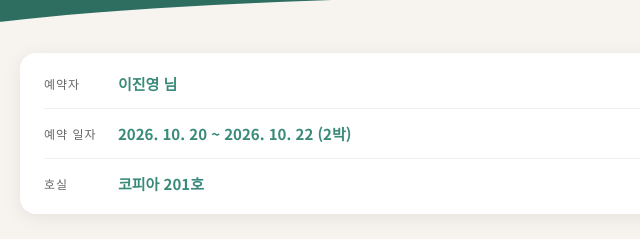
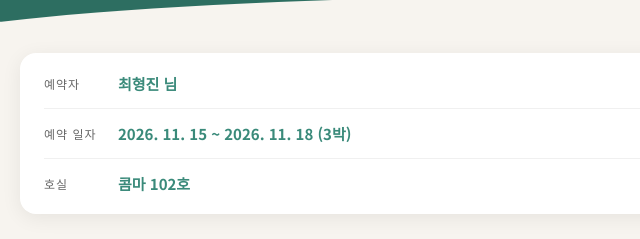
Before and after one commit to partyok-create/idino-guide, a plain HTML site: page index.html in a window 1280 px wide. Shown: the part 190-429 px from the top of the page, 0-640 px from the left. Drawn offline with Linux system fonts and the light colour scheme.

Commit message:
예약 업데이트: 최형진 (index.html)

```diff
--- a/index.html
+++ b/index.html
@@ -34,9 +34,9 @@
 </style></head><body>
 <div class="hero"><div class="hero-symbol">♤ &nbsp; ♤</div><div class="hero-title">아이디노 제주</div><div class="hero-sub">이 용 안 내</div></div>
 <div class="info-card">
-<div class="info-item"><label>예약자</label><div class="val">이진영 님</div></div>
-<div class="info-item"><label>예약 일자</label><div class="val">2026. 10. 20 ~ 2026. 10. 22 (2박)</div></div>
-<div class="info-item"><label>호실</label><div class="val">코피아 201호</div></div>
+<div class="info-item"><label>예약자</label><div class="val">최형진 님</div></div>
+<div class="info-item"><label>예약 일자</label><div class="val">2026. 11. 15 ~ 2026. 11. 18 (3박)</div></div>
+<div class="info-item"><label>호실</label><div class="val">콤마 102호</div></div>
 </div>
 <div class="section"><div class="section-title">이용 Tip</div>
 <div class="notice-box"><div class="notice-ttl">⚠ 꼭 지켜주세요</div><div class="notice-row">🗑 쓰레기 처리 · <strong>퇴실 전 처리 필수</strong><br>① 음식물 쓰레기 → 1층 주방 음식물 쓰레기통<br>② 내부 쓰레기 처리장 → 1층 화장실 세면대 아래 재활용 분리수거<br>③ 외부 쓰레기 처리장 → 1층 출입구 좌측 외부 휴지통</div><div class="notice-row">🌙 라운지 이용시간 밤 <strong>10시까지</strong> · 사용 후 전체 소등</div><div class="notice-row">🚪 라운지 폴딩도어 <strong>절대 손대지 마세요</strong> · 출입문만 이용</div><div class="notice-row">📶 라운지 Wi-Fi : IDINO LOUNGE / 비밀번호 <strong>88888888</strong></div></div>
```
